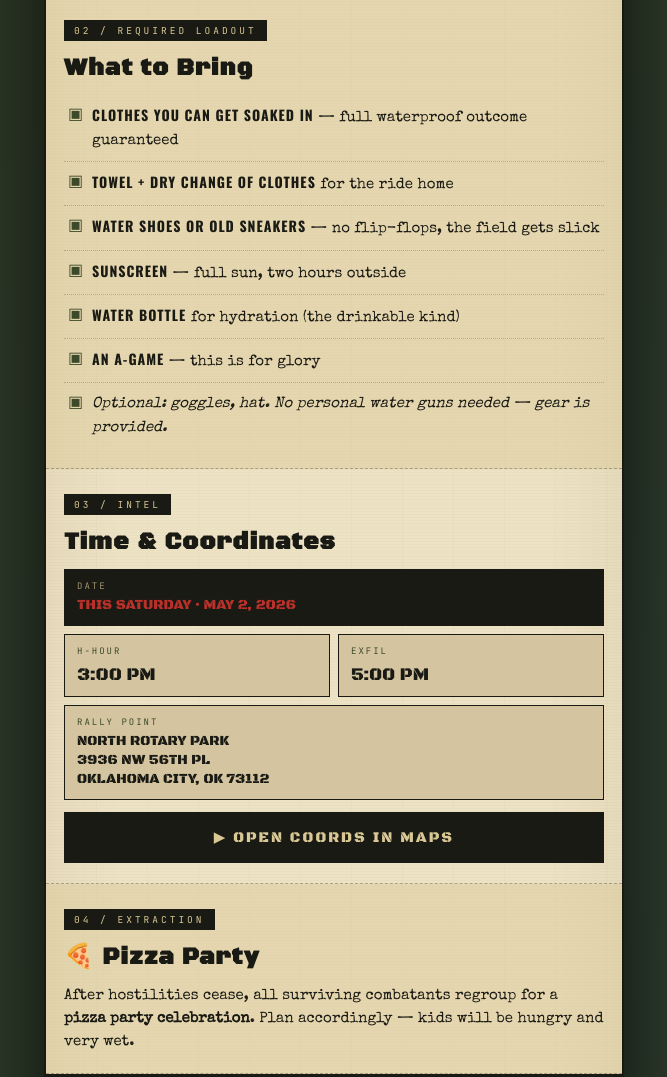
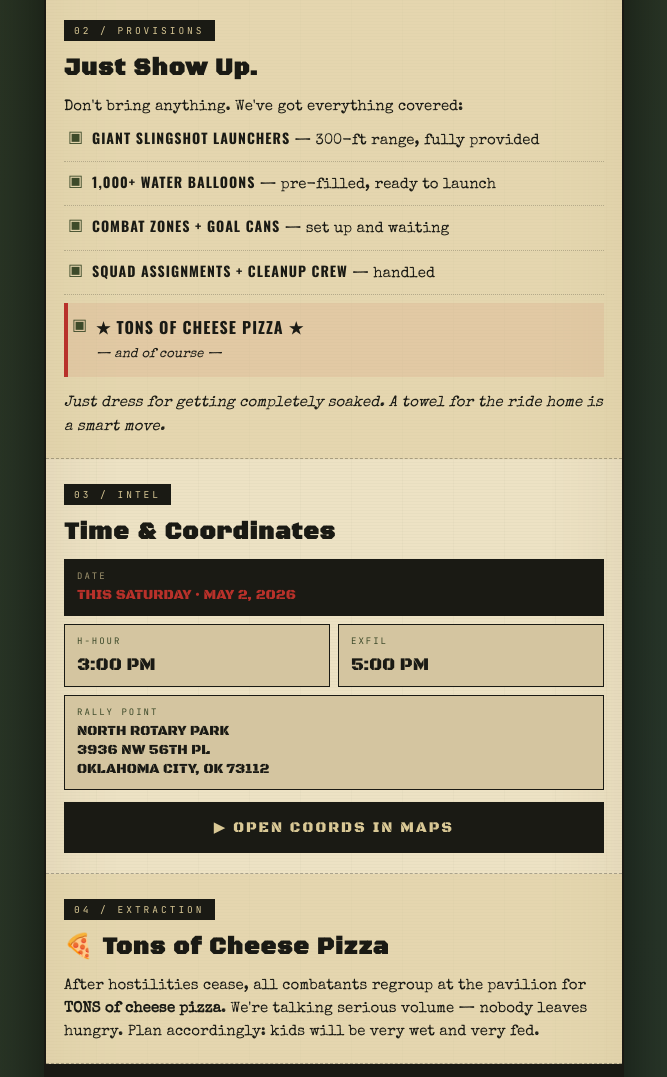
Before and after one commit to landonyourfeet/Elikai, a website: page public/index.html in a window 1280 px wide. Shown: the part 2340-3417 px from the top of the page, without its empty margins (306-973 px from the left). Drawn offline with nearby package versions, Linux system fonts and the light colour scheme.

Commit message:
Update index.html

```diff
--- a/public/index.html
+++ b/public/index.html
@@ -8,11 +8,11 @@
 <!-- ============================================================== -->
 <!--  RICH LINK PREVIEW — what shows when you text/share this URL    -->
 <!-- ============================================================== -->
-<meta name="description" content="Elikai's 12th Birthday Water Balloon Battle • This Saturday May 2 · 3–5PM • North Rotary Park OKC. Slingshot launchers, 1,000+ balloons, pizza party. Tap for the full briefing & RSVP.">
+<meta name="description" content="Elikai's 12th Birthday Water Balloon Battle • This Saturday May 2 · 3–5PM • North Rotary Park OKC. Slingshots, 1,000+ balloons, TONS of cheese pizza. Just show up — don't bring anything. Tap for full briefing & RSVP.">
 
 <meta property="og:type" content="website">
 <meta property="og:title" content="🎈 OPERATION: HYDRO STRIKE — You're Recruited">
-<meta property="og:description" content="Elikai's 12th Birthday Water Balloon Battle • THIS SAT MAY 2 · 3–5PM • North Rotary Park OKC. 1,000 balloons, slingshot launchers, pizza after. Tap to RSVP.">
+<meta property="og:description" content="Elikai's 12th Birthday Water Balloon Battle • THIS SAT MAY 2 · 3–5PM • North Rotary Park OKC. Slingshots, 1,000 balloons, TONS of cheese pizza. Just show up. Tap to RSVP.">
 <meta property="og:image" content="__BASE_URL__/share-card.jpg">
 <meta property="og:image:secure_url" content="__BASE_URL__/share-card.jpg">
 <meta property="og:image:width" content="1200">
@@ -24,7 +24,7 @@
 
 <meta name="twitter:card" content="summary_large_image">
 <meta name="twitter:title" content="🎈 OPERATION: HYDRO STRIKE">
-<meta name="twitter:description" content="THIS SAT MAY 2 · 3–5PM • North Rotary Park OKC. 1,000 balloons, slingshots, pizza. Tap to RSVP.">
+<meta name="twitter:description" content="THIS SAT MAY 2 · 3–5PM • North Rotary Park OKC. Slingshots, balloons, TONS of cheese pizza. Just show up. Tap to RSVP.">
 <meta name="twitter:image" content="__BASE_URL__/share-card.jpg">
 
 <meta name="theme-color" content="#1a1a14">
@@ -552,17 +552,17 @@
   </div>
 
   <div class="section alt">
-    <span class="section-tag">02 / REQUIRED LOADOUT</span>
-    <h2>What to Bring</h2>
+    <span class="section-tag">02 / PROVISIONS</span>
+    <h2>Just Show Up.</h2>
+    <p>Don't bring anything. We've got everything covered:</p>
     <ul class="loadout">
-      <li><strong>Clothes you can get SOAKED in</strong> — full waterproof outcome guaranteed</li>
-      <li><strong>Towel + dry change of clothes</strong> for the ride home</li>
-      <li><strong>Water shoes or old sneakers</strong> — no flip-flops, the field gets slick</li>
-      <li><strong>Sunscreen</strong> — full sun, two hours outside</li>
-      <li><strong>Water bottle</strong> for hydration (the drinkable kind)</li>
-      <li><strong>An A-game</strong> — this is for glory</li>
-      <li><em>Optional: goggles, hat. No personal water guns needed — gear is provided.</em></li>
+      <li><strong>Giant slingshot launchers</strong> — 300-ft range, fully provided</li>
+      <li><strong>1,000+ water balloons</strong> — pre-filled, ready to launch</li>
+      <li><strong>Combat zones + goal cans</strong> — set up and waiting</li>
+      <li><strong>Squad assignments + cleanup crew</strong> — handled</li>
+      <li style="background:rgba(184,49,42,0.08);padding:12px 12px 12px 28px;margin-top:8px;border-left:4px solid var(--classified)"><strong style="font-size:16px">★ TONS OF CHEESE PIZZA ★</strong><br><em style="font-size:13px">— and of course —</em></li>
     </ul>
+    <p style="margin-top:14px"><em>Just dress for getting completely soaked. A towel for the ride home is a smart move.</em></p>
   </div>
 
   <div class="section">
@@ -591,8 +591,8 @@
 
   <div class="section alt">
     <span class="section-tag">04 / EXTRACTION</span>
-    <h2>🍕 Pizza Party</h2>
-    <p>After hostilities cease, all surviving combatants regroup for a <strong>pizza party celebration</strong>. Plan accordingly — kids will be hungry and very wet.</p>
+    <h2>🍕 Tons of Cheese Pizza</h2>
+    <p>After hostilities cease, all combatants regroup at the pavilion for <strong>TONS of cheese pizza</strong>. We're talking serious volume — nobody leaves hungry. Plan accordingly: kids will be very wet and very fed.</p>
   </div>
 
   <div class="enlist" id="enlistSection">
```
